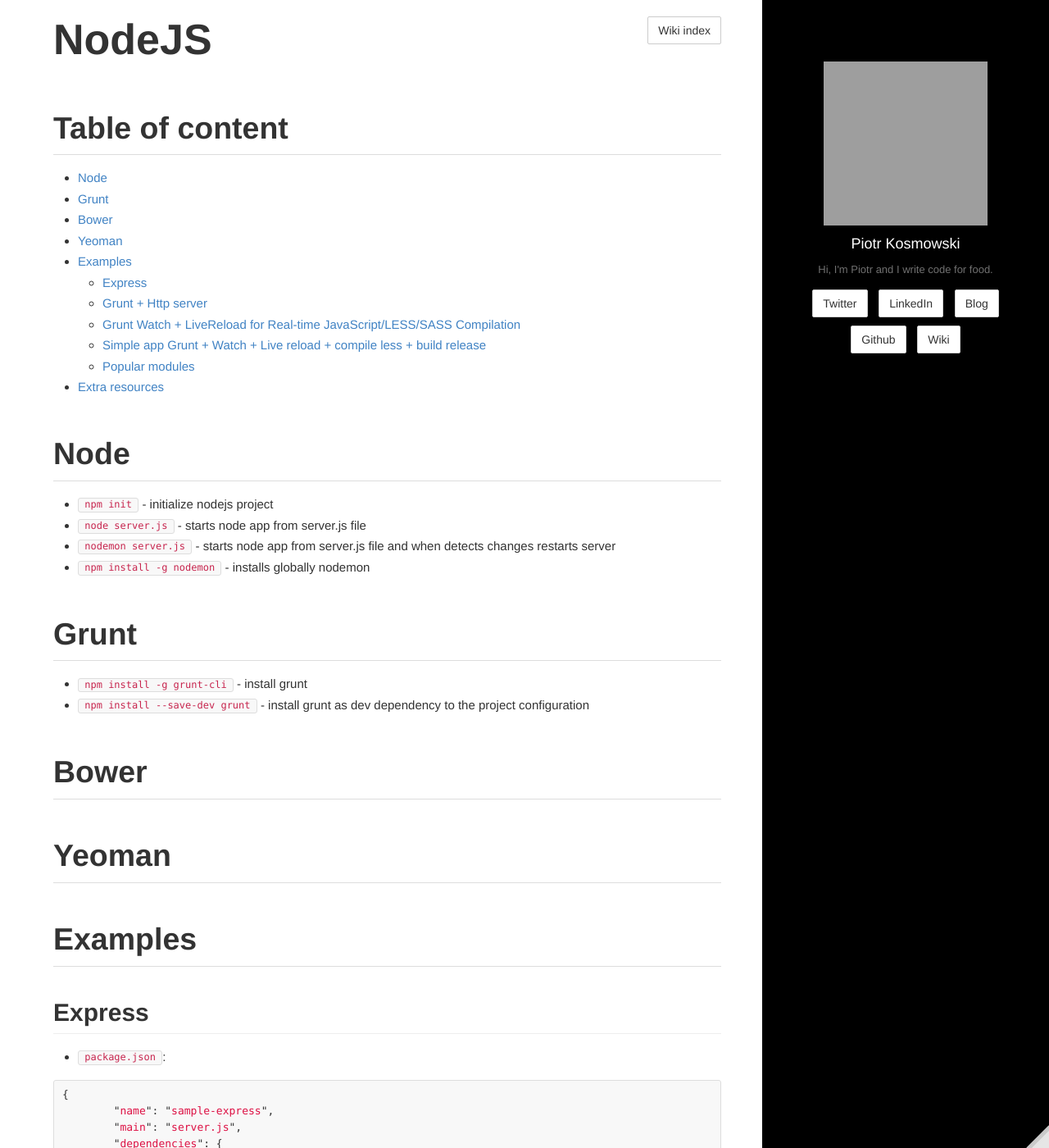
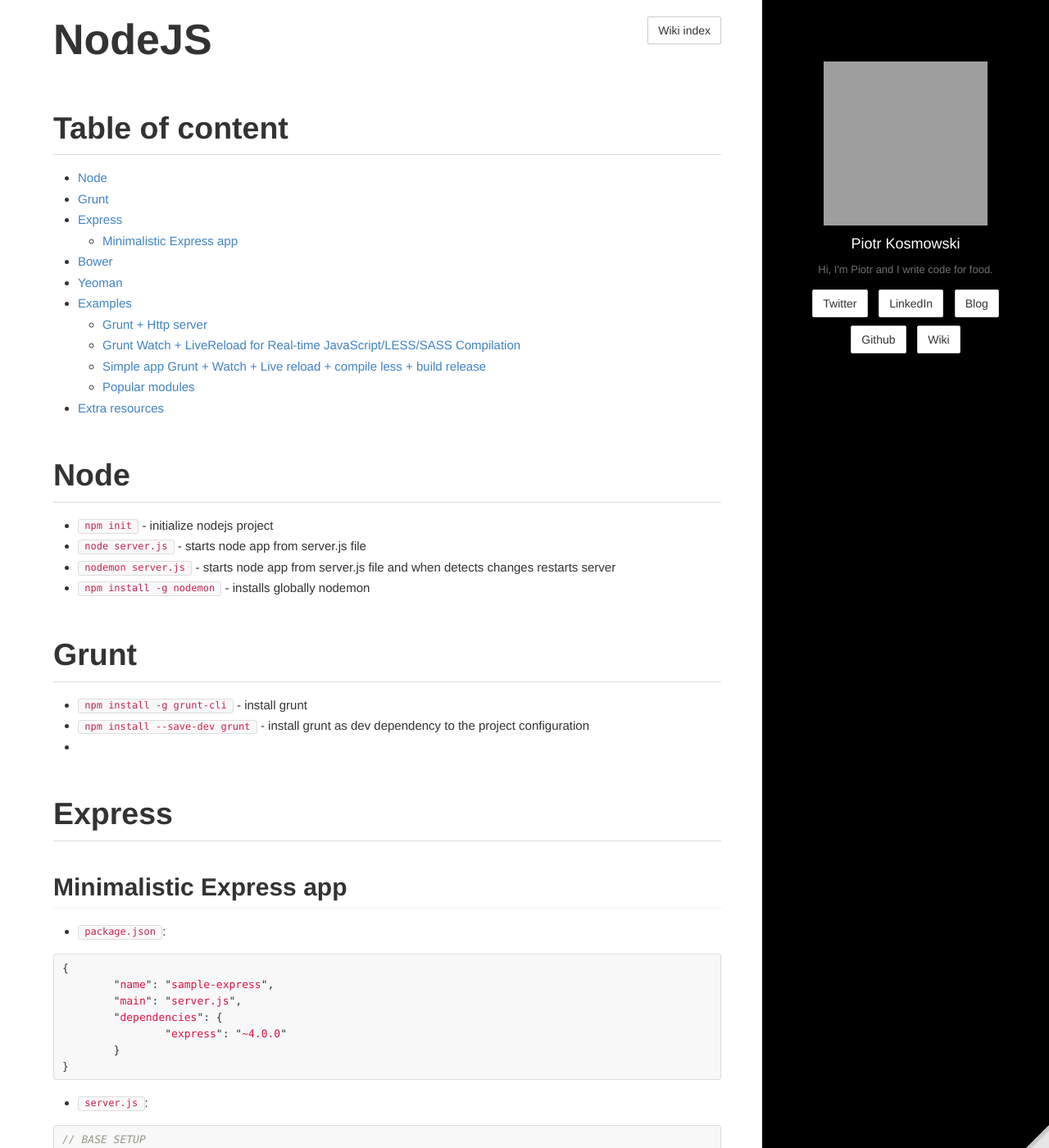
Before and after one commit to kospiotr/kospiotr.github.io, a Jekyll site: the page built from wiki/node-js.md, in a window 1280 px wide and 1400 px high. Shown: the whole window at 82% size. Built offline with Jekyll 4.4.1, drawn with Linux system fonts in a browser that asks for light colours; Markdown is read by kramdown in place of the engine named in the settings; grey boxes are pictures that could not be loaded.

Commit message:
Update node-js.md

```diff
--- a/wiki/node-js.md
+++ b/wiki/node-js.md
@@ -17,13 +17,10 @@
 
 * `npm install -g grunt-cli` - install grunt
 * `npm install --save-dev grunt` - install grunt as dev dependency to the project configuration
+*
 
-#Bower
-
-#Yeoman
-
-#Examples
-##Express
+# Express
+## Minimalistic Express app
 
 * `package.json`:
 
```
Also changed, not shown: other parts of wiki/node-js.md (+6 -0 lines).
